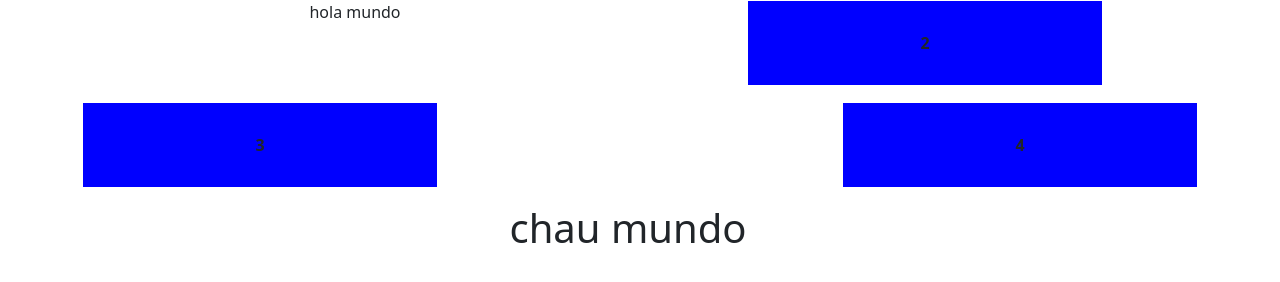
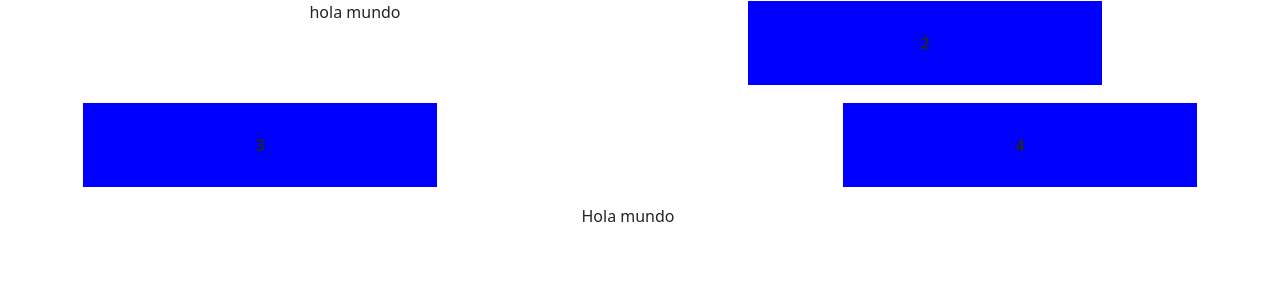
Before and after one commit to Ignadelfabbro/Respositorio-para-video, a plain HTML site: page index.html in a window 1280 px wide. Drawn offline with nearby package versions, Linux system fonts and the light colour scheme.

Commit message:
Hola mundo

```diff
--- a/index.html
+++ b/index.html
@@ -35,7 +35,7 @@
             <div class="caja">4</div>
           </div>
           <div class="row justify-content-center">
-            <h1>chau mundo</h1>
+            <p>Hola mundo</p>
           </div>
         </div>
       </div>
```
